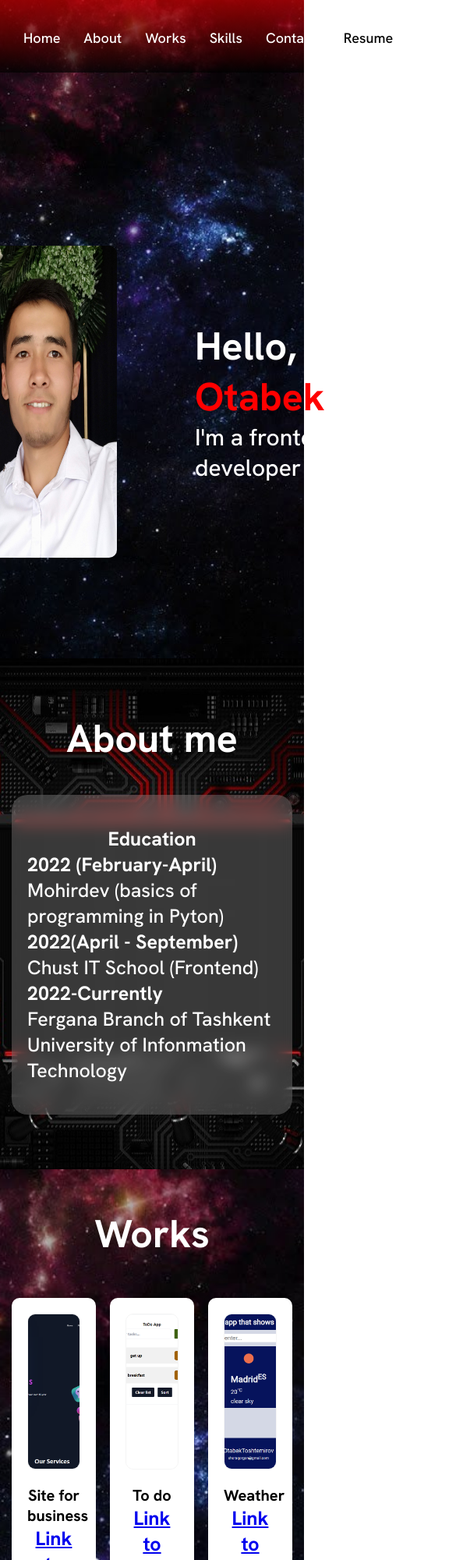
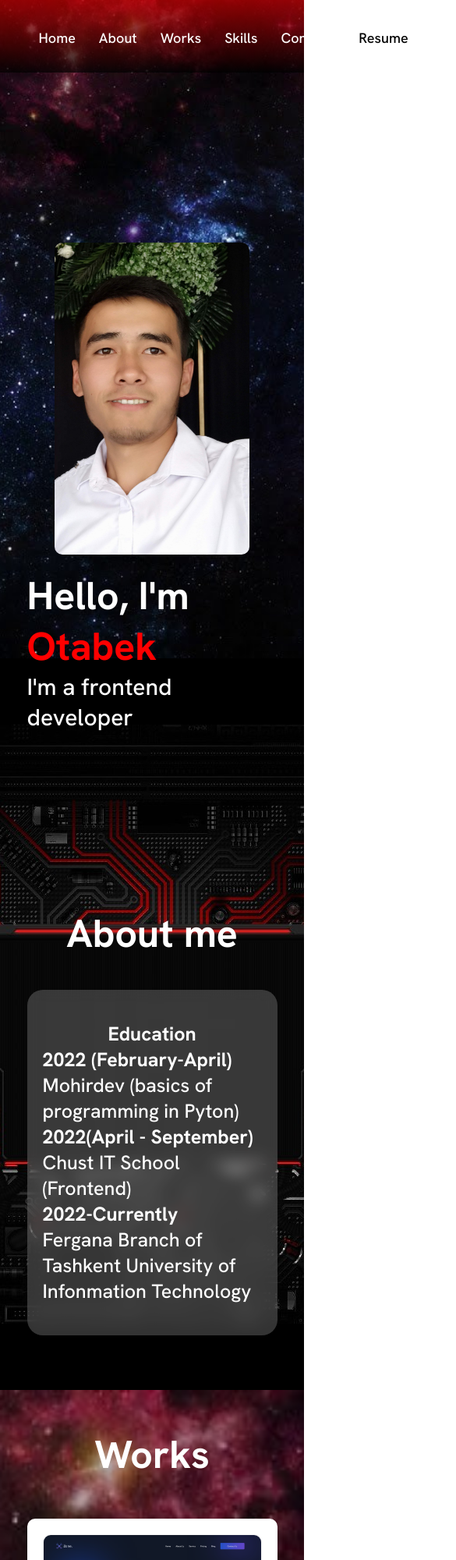
Before and after one commit to OtabekToshtemirov/portfolio, a plain HTML site: page index.html in a window 390 px wide. Shown: the top 2000 px of the page at 78% size, 585 px wide, since content can reach past the window. Drawn offline with Linux system fonts and the light colour scheme.

Commit message:
updating

```diff
--- a/style.css
+++ b/style.css
@@ -120,12 +120,13 @@
 }
 .aim__image img {
     width: 100%;
+    min-width: 250px;
     height: 100%;
     border-radius: 10px;
 }
 .about {
     font-size: 20px;
-    background:url(" ./images/img_10.jpg")no-repeat center center;
+    background:url(" ./images/img_10.jpg")no-repeat center center, black;
     padding: 50px 0;
 }
 .about__title {
@@ -188,11 +189,16 @@
 }
 .works__content--item{
     width: 30%;
+    min-width: 300px;
     background-color: #fff;
     padding: 20px;
     margin-bottom: 30px;
     border-radius: 10px;
     box-shadow: 0 0 10px rgba(0,0,0,0.1);
+}
+.works__content--item:hover{
+    transform: scale(1.05);
+    transition: all 0.3s ease-in-out;
 }
 .works__content--item--image{
     border: 1px solid #f5f5f5;
@@ -312,6 +318,7 @@
 }
 .contacts {
     display: flex;
+    flex-wrap: wrap;
 }
 .contacts__title--name{
     margin: 10px;
@@ -329,3 +336,67 @@
     align-items: center;
     padding: 20px 0;
 }
+
+/*Media------------------------------------------*/
+@media screen and (max-width: 1200px){
+    .container{
+        width: 80%;
+    }
+    .works__content--item{
+        width: 45%;
+    }
+    .skills__content--item{
+        width: 45%;
+    }
+}
+@media screen and (max-width: 992px){
+    .about{
+        padding-top: 100px;
+    }
+    .aim--image img{
+        width: 100%;
+        min-width: 250px;
+        height: 300px;
+    }
+    .container{
+        width: 90%;
+    }
+    .works__content--item{
+        width: 100%;
+    }
+    .skills__content--item{
+        width: 100%;
+    }
+}
+
+@media screen and (max-width: 768px){
+    .aim__content{
+        padding-top: 200px;
+    }
+    .about{
+        padding-top: 300px;
+    }
+    .container{
+        width: 90%;
+    }
+    .works__content--item{
+        width: 100%;
+    }
+    .skills__content--item{
+        width: 100%;
+    }
+    .aim__content{
+        flex-direction: column;
+        justify-content: center;
+    }
+
+}
+
+@media screen and (max-width: 576px){
+    .works__content--item{
+        width: 100%;
+    }
+    .skills__content--item{
+        width: 100%;
+    }
+}
```
